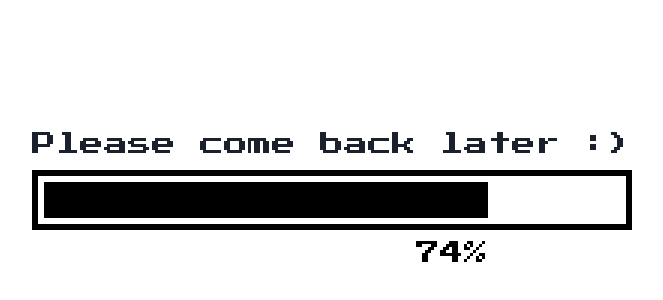
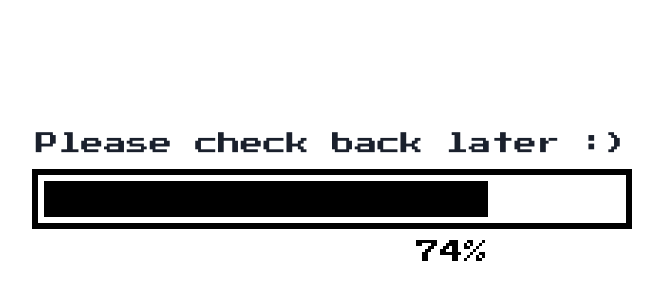
Before and after one commit to ncklug/sg-wedding, a Next.js app: page / in a window 1280 px wide. Shown: the part 192-492 px from the top of the page, without its empty margins (308-971 px from the left). Built offline with nearby package versions, Linux system fonts and the light colour scheme.

Commit message:
come back -> check back

```diff
--- a/pages/index.js
+++ b/pages/index.js
@@ -75,8 +75,8 @@ export default function Index() {
               alignSelf: "center",
             }}
           >
-            <div style={{ fontSize: "1em", marginBottom: "0.3em" }}>
-              Please come back later :&#41;
+            <div style={{ fontSize: "0.95em", marginBottom: "0.3em" }}>
+              Please check back later :&#41;
               {/* <span style={{ display: "inline-block", width: "3em" }}>
                 {LOADING_DOTS[loadingDotsIdx % 4]}
               </span> */}
```
